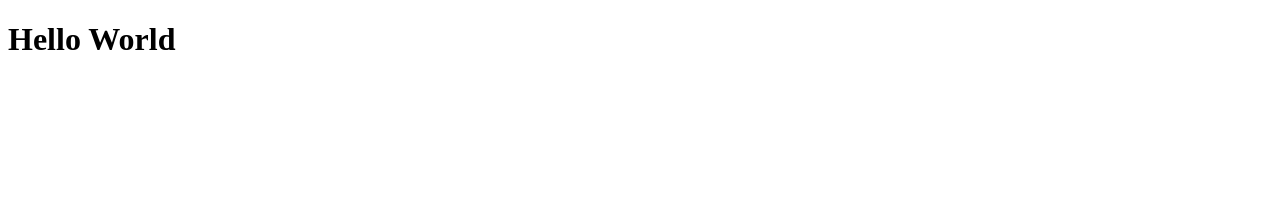
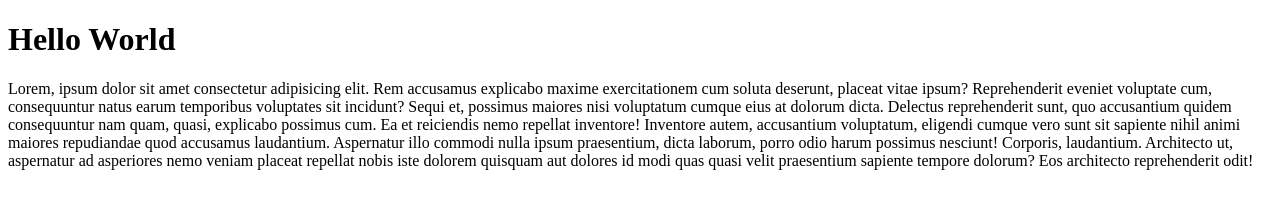
Before and after one commit to Westc13/pull-request-fun, a plain HTML site: page index.html in a window 1280 px wide. Drawn offline with Linux system fonts and the light colour scheme.

Commit message:
my-feature-branch initial commit

```diff
--- a/index.html
+++ b/index.html
@@ -8,5 +8,9 @@
 </head>
 <body>
     <h1>Hello World</h1>
+    <p>Lorem, ipsum dolor sit amet consectetur adipisicing elit. Rem accusamus explicabo maxime exercitationem cum soluta deserunt, placeat vitae ipsum? Reprehenderit eveniet voluptate cum, consequuntur natus earum temporibus voluptates sit incidunt?
+    Sequi et, possimus maiores nisi voluptatum cumque eius at dolorum dicta. Delectus reprehenderit sunt, quo accusantium quidem consequuntur nam quam, quasi, explicabo possimus cum. Ea et reiciendis nemo repellat inventore!
+    Inventore autem, accusantium voluptatum, eligendi cumque vero sunt sit sapiente nihil animi maiores repudiandae quod accusamus laudantium. Aspernatur illo commodi nulla ipsum praesentium, dicta laborum, porro odio harum possimus nesciunt!
+    Corporis, laudantium. Architecto ut, aspernatur ad asperiores nemo veniam placeat repellat nobis iste dolorem quisquam aut dolores id modi quas quasi velit praesentium sapiente tempore dolorum? Eos architecto reprehenderit odit!</p>
 </body>
 </html>
```
